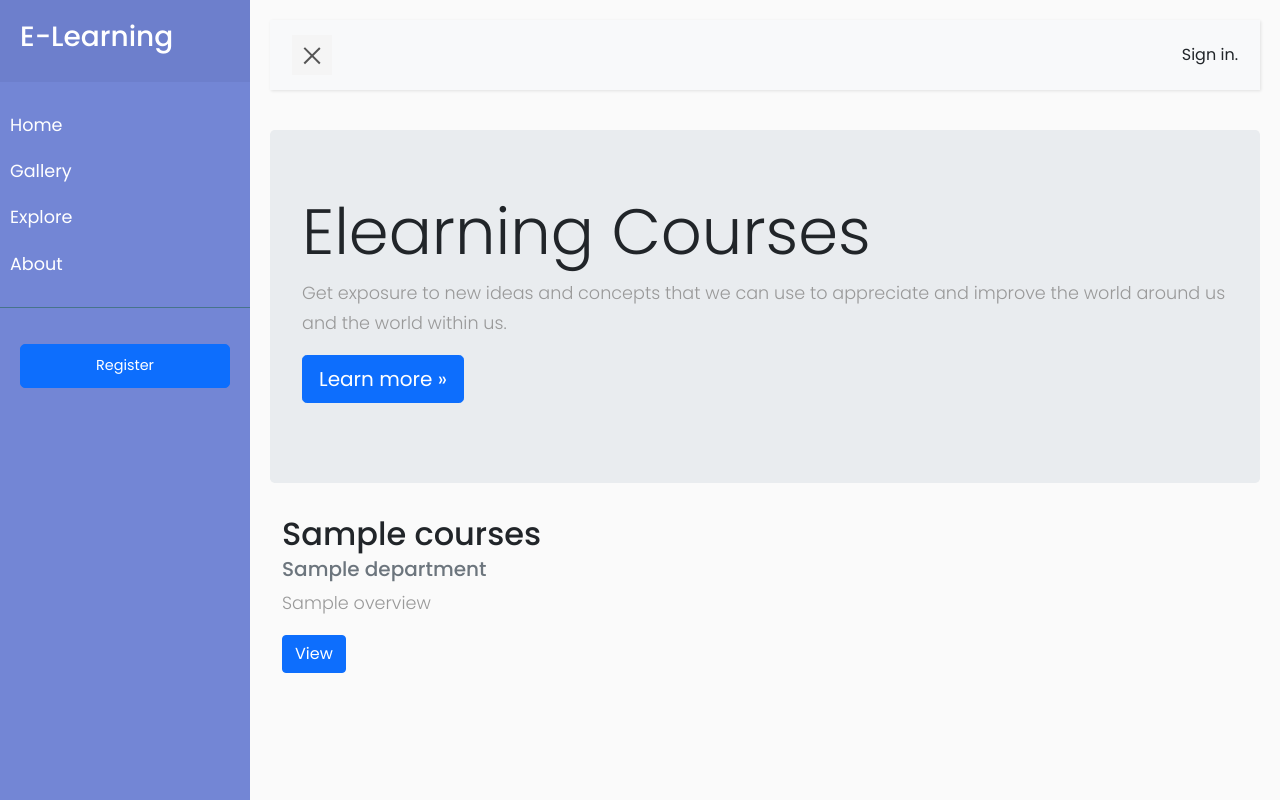
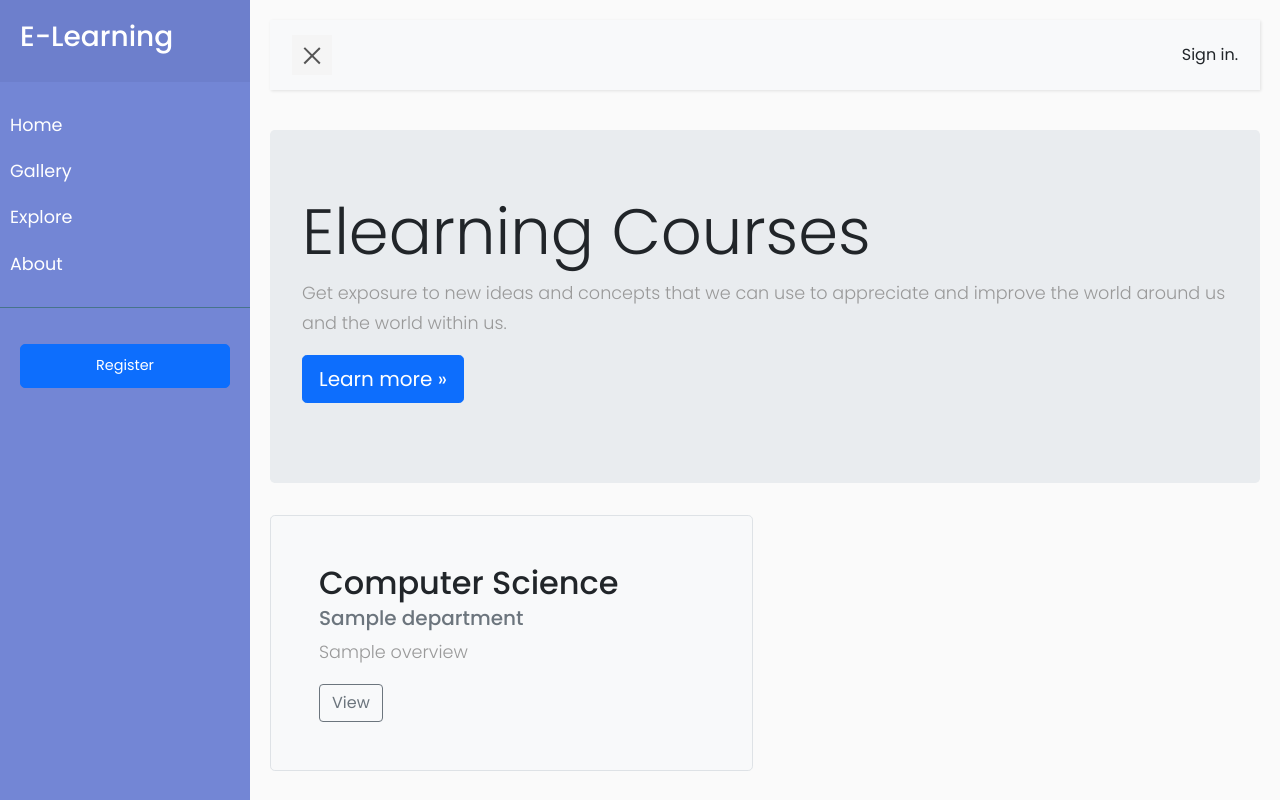
Before and after one commit to stevenjoro098/Masomo, a Django app: template courses/templates/courses/list/course_list.html in a window 1280 px wide. Run offline with Django 3.2, Linux system fonts and the light colour scheme; data comes from the database, SQL or seed files in the repository; tables that the repository leaves empty hold one stand-in row (values such as "Sample post"); the template is opened without the code that fills it: values that come from a table or form of the project are taken from there, most other values are stand-ins (such as "Sample title", 1, 10 or a date in 2020); some libraries are stand-ins or nearby versions.

Commit message:
updated home page lists

```diff
--- a/courses/templates/courses/list/course_list.html
+++ b/courses/templates/courses/list/course_list.html
@@ -45,21 +45,18 @@
       <p>Get exposure to new ideas and concepts that we can use to appreciate and improve the world around us and the world within us. </p>
       <p><a class="btn btn-primary btn-lg" href="#" role="button">Learn more &raquo;</a></p>
     </div>
-    <div class="container">
-        <div class="row">
-        {% for courses in courses_list %}
-                <div class="col-md-4">
-                    <h2>{{ courses.courses }}</h2>
-                    <h5 class="card-subtitle mb-2 text-muted">{{ courses.department}}</h5>
-                    <p>{{ courses.overview | truncatewords:25}}</p>
-                    <p><a class="btn btn-primary" href="{% url 'course_details' courses.slug %}" role="button">View</a></p>
-
-                </div>
-
-            <br>
+    <div class="row align-items-md-stretch">
+      {% for course in course_list %}
+          <div class="col-md-6">
+            <div class="h-100 p-5 bg-light border rounded-3">
+              <h2>{{ course.courses }}</h2>
+                <h5 class="card-subtitle mb-2 text-muted">{{ courses.department}}</h5>
+                <p>{{ courses.overview | truncatewords:25}}</p>
+              <button class="btn btn-outline-secondary"  href="{% url 'course_details' courses.slug %}" type="button">View</button>
+            </div>
+          </div>
         {% empty %}
-            <h5>No Available Courses!!</h5>
+            <h3>Courses Unavailable</h3>
         {% endfor %}
-        </div>
     </div>
 {% endblock %}
```
